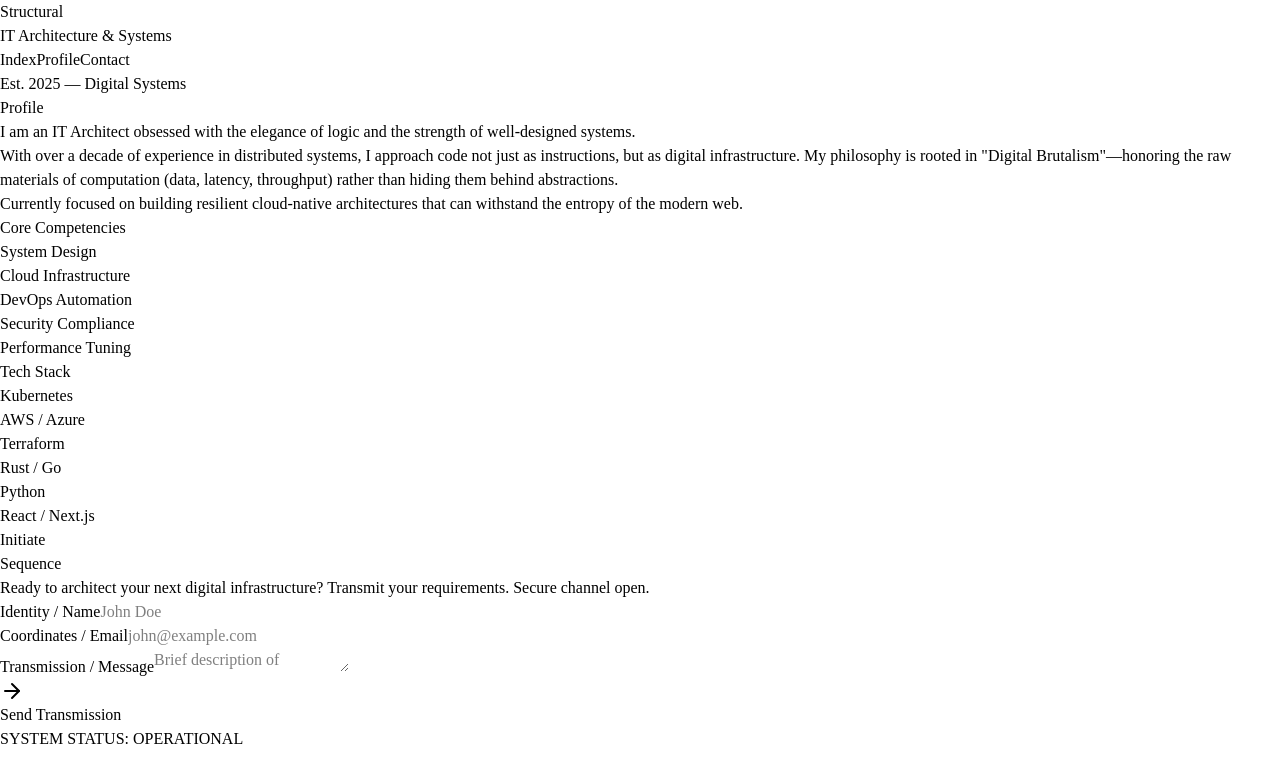
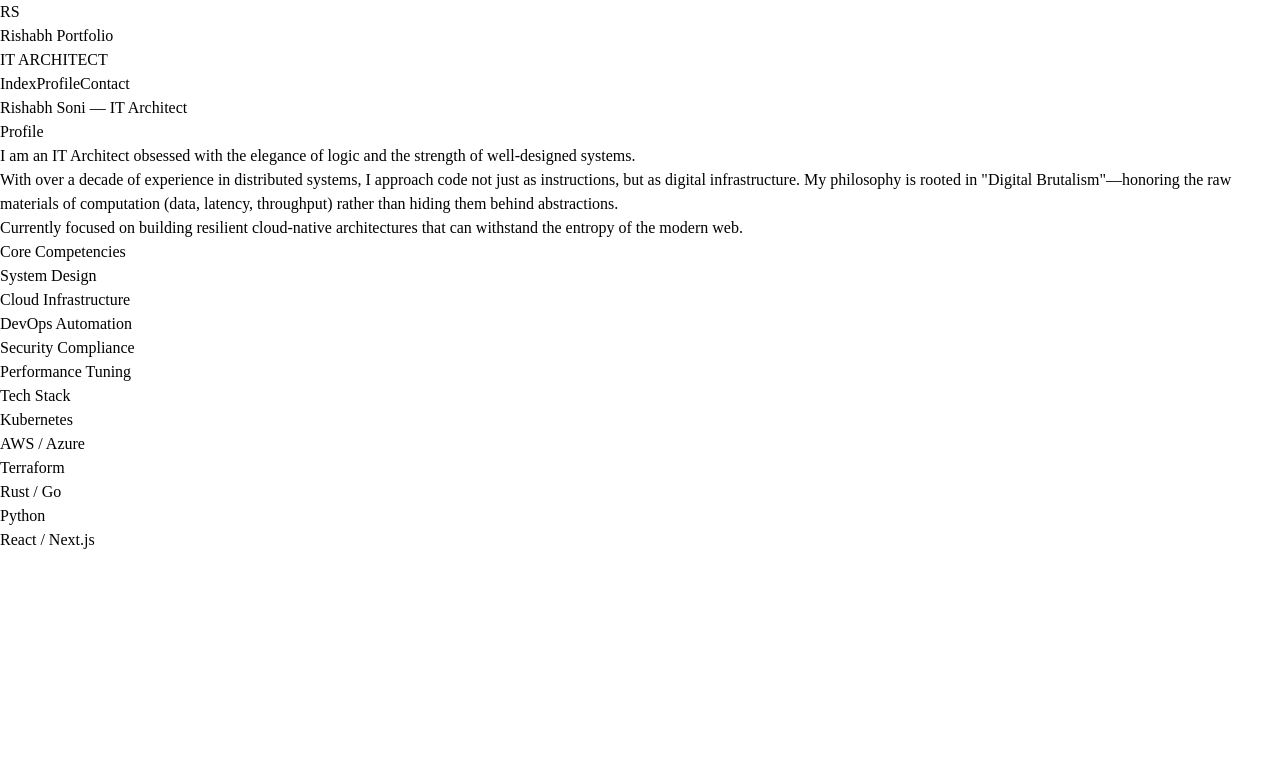
Before and after one commit to Deepanshu-Verma-Work/portfolio-genai, a React (Vite) app in the folder client/: page /about in a window 1280 px wide. Shown: the top 782 px of the page. Built offline with nearby package versions, Linux system fonts and the light colour scheme.

Commit message:
feat: Add reusable components and utilities
- Add Layout component with header and navigation
- Add ContactFooter with Formspree integration
- Add UI components (Button, Input, Form, Toast, etc.)
- Add utility functions and React hooks
- Add query client configuration

```diff
--- a/client/src/components/contact-footer.tsx
+++ b/client/src/components/contact-footer.tsx
@@ -1,6 +1,7 @@
 import { zodResolver } from "@hookform/resolvers/zod";
 import { useForm } from "react-hook-form";
 import { z } from "zod";
+import { useState } from "react";
 import { Button } from "@/components/ui/button";
 import {
   Form,
@@ -26,6 +27,7 @@ const formSchema = z.object({
 
 export default function ContactFooter() {
   const { toast } = useToast();
+  const [isSubmitting, setIsSubmitting] = useState(false);
   const form = useForm<z.infer<typeof formSchema>>({
     resolver: zodResolver(formSchema),
     defaultValues: {
@@ -34,13 +36,41 @@ export default function ContactFooter() {
     },
   });
 
-  function onSubmit(values: z.infer<typeof formSchema>) {
-    console.log(values);
-    toast({
-      title: "Transmission Sent",
-      description: "We have received your signal. Stand by for response.",
-    });
-    form.reset();
+  async function onSubmit(values: z.infer<typeof formSchema>) {
+    setIsSubmitting(true);
+    try {
+      // Using Formspree - replace 'your-form-id' with actual Formspree form ID
+      const response = await fetch("https://formspree.io/f/xovqkgbo", {
+        method: "POST",
+        headers: {
+          "Content-Type": "application/json",
+        },
+        body: JSON.stringify({
+          email: values.email,
+          message: values.message,
+          _replyto: values.email,
+          _subject: "New Contact Form Submission - Architect Portfolio",
+        }),
+      });
+
+      if (response.ok) {
+        toast({
+          title: "Message Sent Successfully!",
+          description: "Thank you for reaching out. I'll get back to you soon.",
+        });
+        form.reset();
+      } else {
+        throw new Error("Failed to send message");
+      }
+    } catch (error) {
+      toast({
+        title: "Failed to Send Message",
+        description: "Please try again or contact directly at rishabh.soni_11@zohomail.in",
+        variant: "destructive",
+      });
+    } finally {
+      setIsSubmitting(false);
+    }
   }
 
   return (
@@ -62,9 +92,9 @@ export default function ContactFooter() {
           </div>
 
           <div className="hidden md:block mt-12 space-y-2 font-mono text-xs text-background/40 uppercase tracking-widest">
-            <p>San Francisco, CA</p>
-            <p>Tokyo, JP</p>
-            <p>Berlin, DE</p>
+            <p>Pune, India</p>
+            <p>rishabh.soni_11@zohomail.in</p>
+            <p>+91 7879761418</p>
           </div>
         </div>
 
@@ -110,9 +140,10 @@ export default function ContactFooter() {
 
               <Button
                 type="submit"
-                className="group bg-background text-foreground hover:bg-background/90 rounded-full px-8 py-6 text-lg font-display font-bold uppercase tracking-tight transition-all w-full md:w-auto flex items-center justify-center gap-2"
+                disabled={isSubmitting}
+                className="group bg-background text-foreground hover:bg-background/90 disabled:opacity-50 disabled:cursor-not-allowed rounded-full px-8 py-6 text-lg font-display font-bold uppercase tracking-tight transition-all w-full md:w-auto flex items-center justify-center gap-2"
               >
-                Transmit Signal
+                {isSubmitting ? "Sending..." : "Transmit Signal"}
                 <ArrowRight className="w-5 h-5 group-hover:translate-x-1 transition-transform" />
               </Button>
             </form>
@@ -122,8 +153,9 @@ export default function ContactFooter() {
 
       {/* Mobile Footer Info */}
       <div className="md:hidden mt-16 pt-8 border-t border-background/10 space-y-2 font-mono text-xs text-background/40 uppercase tracking-widest text-center">
-        <p>San Francisco • Tokyo • Berlin</p>
-        <p>© 2025 Structural</p>
+        <p>Pune, India</p>
+        <p>rishabh.soni_11@zohomail.in</p>
+        <p>+91 7879761418</p>
       </div>
     </footer>
   );
--- a/client/src/components/layout.tsx
+++ b/client/src/components/layout.tsx
@@ -8,34 +8,48 @@ export default function Layout({ children }: { children: React.ReactNode }) {
   return (
     <div className="min-h-screen bg-background text-foreground font-sans selection:bg-foreground selection:text-background flex flex-col">
       {/* Fixed Navigation Frame */}
-      <nav className="fixed top-0 left-0 w-full p-6 md:p-12 z-50 flex justify-between items-start pointer-events-none mix-blend-difference text-white">
-        <div className="pointer-events-auto">
-          <Link href="/" className="text-xl md:text-2xl font-display font-bold tracking-tighter uppercase block hover:opacity-80 transition-opacity">
-            Structural
-          </Link>
-          <div className="text-xs font-mono mt-1 opacity-60">
-            IT Architecture & Systems
+      <nav className="fixed top-0 left-0 w-full p-6 md:p-12 z-50 flex justify-between items-start">
+        <Link href="/" className="pointer-events-auto group">
+          <div className="flex items-center gap-3">
+            {/* Modern RS Logo */}
+            <div className="relative w-12 h-12 bg-foreground flex items-center justify-center">
+              <span className="text-background font-display font-bold text-2xl tracking-tighter">RS</span>
+            </div>
+            <div>
+              <div className="text-lg md:text-xl font-display font-bold tracking-tight text-foreground">
+                Rishabh Portfolio
+              </div>
+              <div className="text-[10px] font-mono opacity-60 text-foreground">
+                IT ARCHITECT
+              </div>
+            </div>
           </div>
-        </div>
+        </Link>
 
-        <div className="flex flex-col items-end gap-2 pointer-events-auto">
+        <div className="flex gap-2 pointer-events-auto">
           <Link href="/" className={cn(
-            "text-sm font-medium hover:underline underline-offset-4 transition-all cursor-pointer",
-            location === "/" ? "opacity-100" : "opacity-60 hover:opacity-100"
+            "px-4 py-2 border transition-all hover:bg-foreground hover:text-background",
+            location === "/"
+              ? "bg-foreground text-background border-foreground"
+              : "bg-background/80 backdrop-blur-sm text-foreground border-border"
           )}>
-            Index
+            <span className="text-sm font-medium">Index</span>
           </Link>
           <Link href="/about" className={cn(
-            "text-sm font-medium hover:underline underline-offset-4 transition-all cursor-pointer",
-            location === "/about" ? "opacity-100" : "opacity-60 hover:opacity-100"
+            "px-4 py-2 border transition-all hover:bg-foreground hover:text-background",
+            location === "/about"
+              ? "bg-foreground text-background border-foreground"
+              : "bg-background/80 backdrop-blur-sm text-foreground border-border"
           )}>
-            Profile
+            <span className="text-sm font-medium">Profile</span>
           </Link>
           <Link href="/contact" className={cn(
-            "text-sm font-medium hover:underline underline-offset-4 transition-all cursor-pointer",
-            location === "/contact" ? "opacity-100" : "opacity-60 hover:opacity-100"
+            "px-4 py-2 border transition-all hover:bg-foreground hover:text-background",
+            location === "/contact"
+              ? "bg-foreground text-background border-foreground"
+              : "bg-background/80 backdrop-blur-sm text-foreground border-border"
           )}>
-            Contact
+            <span className="text-sm font-medium">Contact</span>
           </Link>
         </div>
       </nav>
@@ -43,7 +57,7 @@ export default function Layout({ children }: { children: React.ReactNode }) {
       {/* Vertical Text Decoration - Left */}
       <div className="fixed left-6 md:left-12 bottom-12 hidden md:block z-40 mix-blend-difference text-white pointer-events-none">
         <span className="writing-vertical-rl rotate-180 text-xs font-mono opacity-40 tracking-widest uppercase">
-          Est. 2025 — Digital Systems
+          Rishabh Soni — IT Architect
         </span>
       </div>
 
@@ -51,70 +65,6 @@ export default function Layout({ children }: { children: React.ReactNode }) {
       <main className="w-full flex-grow pt-32 pb-24 px-6 md:px-12">
         {children}
       </main>
-
-      {/* Global "Cool" Contact Footer */}
-      <footer className="w-full bg-foreground text-background py-24 px-6 md:px-12 relative overflow-hidden mt-auto">
-        <div className="max-w-[1800px] mx-auto grid grid-cols-1 md:grid-cols-2 gap-12">
-          <div>
-            <h3 className="text-4xl md:text-6xl font-display font-bold uppercase tracking-tighter mb-8">
-              Initiate<br/>Sequence
-            </h3>
-            <p className="font-mono text-sm opacity-60 max-w-sm">
-              Ready to architect your next digital infrastructure?
-              Transmit your requirements. Secure channel open.
-            </p>
-          </div>
-
-          <form className="space-y-8" onSubmit={(e) => e.preventDefault()}>
-            <div className="group">
-              <label className="block font-mono text-xs uppercase tracking-widest opacity-60 mb-2 group-focus-within:text-accent transition-colors">
-                Identity / Name
-              </label>
-              <input
-                type="text"
-                placeholder="John Doe"
-                className="w-full bg-transparent border-b border-background/20 py-4 text-xl md:text-2xl font-heading focus:outline-none focus:border-background transition-colors placeholder:text-background/10"
-              />
-            </div>
-
-            <div className="group">
-              <label className="block font-mono text-xs uppercase tracking-widest opacity-60 mb-2 group-focus-within:text-accent transition-colors">
-                Coordinates / Email
-              </label>
-              <input
-                type="email"
-                placeholder="john@example.com"
-                className="w-full bg-transparent border-b border-background/20 py-4 text-xl md:text-2xl font-heading focus:outline-none focus:border-background transition-colors placeholder:text-background/10"
-              />
-            </div>
-
-            <div className="group">
-              <label className="block font-mono text-xs uppercase tracking-widest opacity-60 mb-2 group-focus-within:text-accent transition-colors">
-                Transmission / Message
-              </label>
-              <textarea
-                rows={1}
-                placeholder="Brief description of architectural needs..."
-                className="w-full bg-transparent border-b border-background/20 py-4 text-xl md:text-2xl font-heading focus:outline-none focus:border-background transition-colors placeholder:text-background/10 resize-none"
-              />
-            </div>
-
-            <button className="group flex items-center gap-4 pt-4">
-              <div className="h-12 w-12 rounded-full border border-background/20 flex items-center justify-center group-hover:bg-background group-hover:text-foreground transition-all duration-300">
-                <ArrowRight className="w-5 h-5" />
-              </div>
-              <span className="font-mono text-xs uppercase tracking-widest opacity-60 group-hover:opacity-100 transition-opacity">
-                Send Transmission
-              </span>
-            </button>
-          </form>
-        </div>
-
-        {/* Footer Bottom */}
-        <div className="absolute bottom-6 right-6 md:right-12 text-[10px] font-mono opacity-20">
-          SYSTEM STATUS: OPERATIONAL
-        </div>
-      </footer>
     </div>
   );
 }
```
